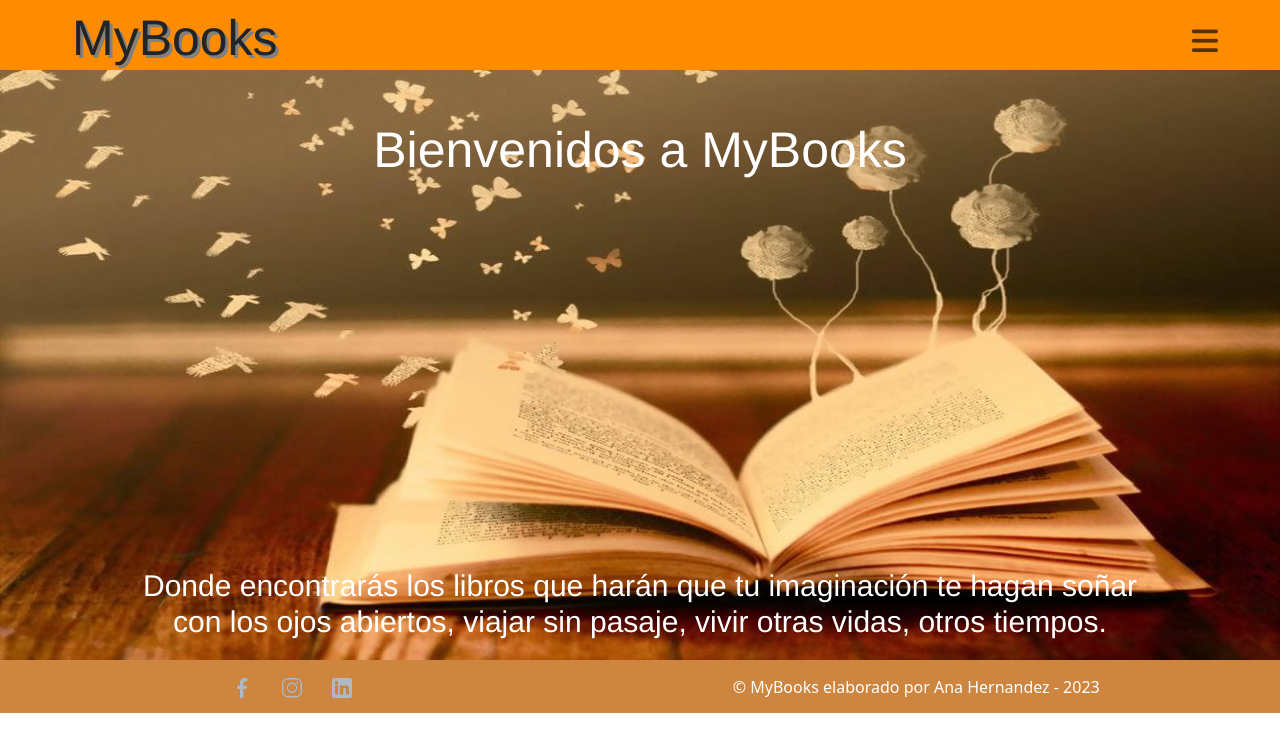
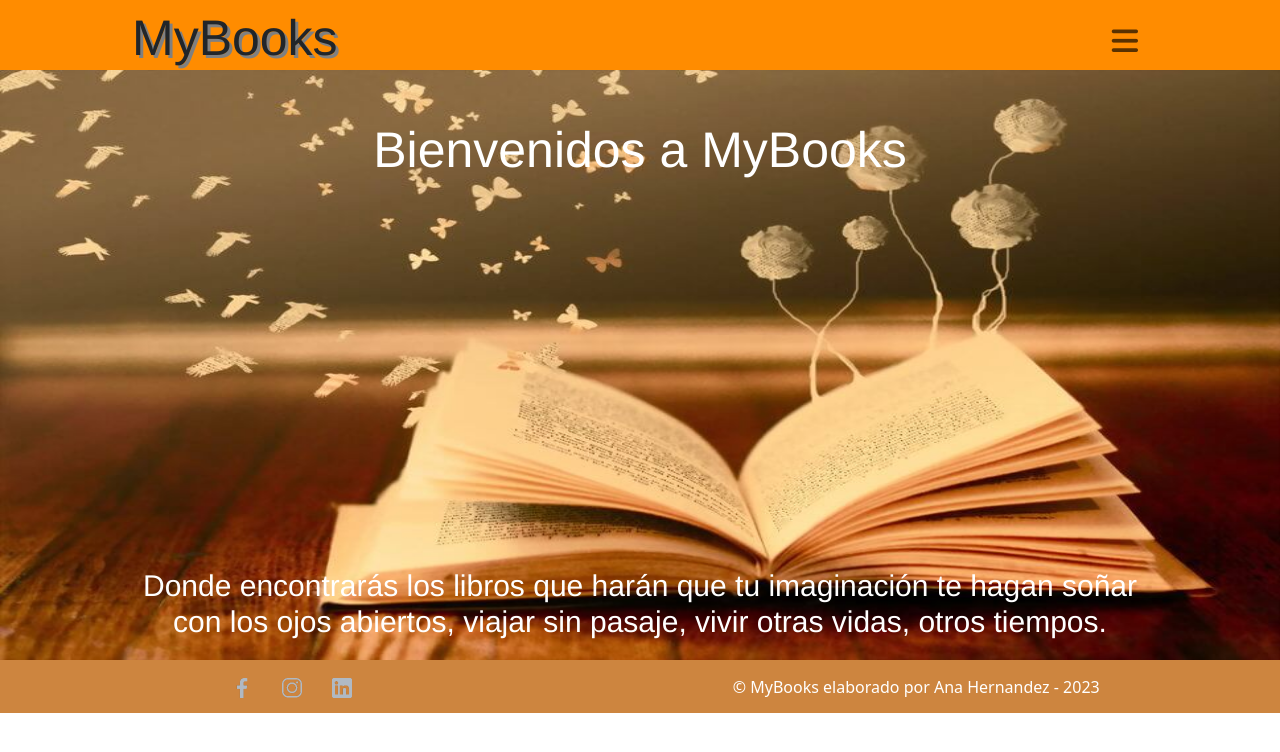
Before and after one commit to Cristinahb26/Modulo_3, an Angular app: page / in a window 1280 px wide. Shown: the top 752 px of the page. Built offline with nearby package versions, Linux system fonts and the light colour scheme.

Commit message:
cambios del dia2

```diff
--- a/src/app/component/header/header.component.css
+++ b/src/app/component/header/header.component.css
@@ -11,7 +11,7 @@ h1{
     width: 20%;
     padding-left: 20px;
     margin-bottom: 20px;
-    margin-left: 40px;
+    margin-left: 100px;
     font-family: 'Franklin Gothic Medium', 'Arial Narrow', Arial, sans-serif;
     text-shadow: 3px 3px grey;
 
@@ -29,6 +29,11 @@ h1{
     justify-content: space-between;
     align-items: flex-start;
 
+
+}
+.menu{
+
+    margin-right: 80px;
 
 }
 i{
@@ -57,4 +62,5 @@ li a:hover {
 .dropdown-menu{
 
     font-family: Arial, Helvetica, sans-serif;
+    position: absolute;
 }
--- a/src/app/pages/profile/profile.component.css
+++ b/src/app/pages/profile/profile.component.css
@@ -30,8 +30,8 @@ section{
     height: 550px;
     width: 430px;
     margin-left: 10px;
-    background-color: rgba(36, 37, 37, 0.3);
-    border: rgb(103, 72, 32, 0.5) double;
+    background-color: rgba(36, 37, 37, 0.2);
+    border: rgb(103, 72, 32, 0.3) double;
     border-radius: 20px;
     border-width: 10px;
 
@@ -115,7 +115,7 @@ h3{
 
     height: 35px;
     width: 350px;
-    border-radius: 5px;
+    border-radius: 8px;
 
 }
 label{
@@ -131,8 +131,8 @@ label{
 
     height: 550px;
     width: 430px;
-    background-color: rgba(36, 37, 37, 0.3);
-    border: rgb(103, 72, 32, 0.5) double;
+    background-color: rgba(36, 37, 37, 0.2);
+    border: rgb(103, 72, 32, 0.3) double;
     border-radius: 20px;
     border-width: 10px;
 
```
